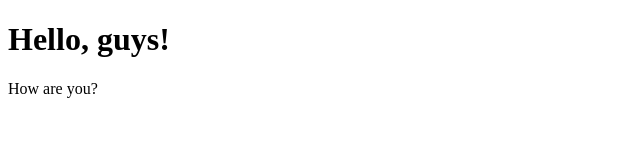
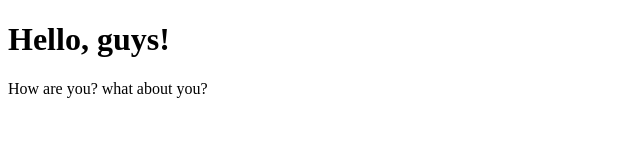
Before and after one commit to ravina-24/HtmlProject, a plain HTML site: page index.html in a window 1280 px wide. Shown: the whole page, without its empty margins (0-640 px from the left). Drawn offline with Linux system fonts and the light colour scheme.

Commit message:
Second Commint

```diff
--- a/index.html
+++ b/index.html
@@ -2,6 +2,6 @@
 <html>
 <body>
 <h1> Hello, guys!  </h1>
-<p> How are you?</p>
+<p> How are you? what about you?</p>
 </body>
 </html>
```
